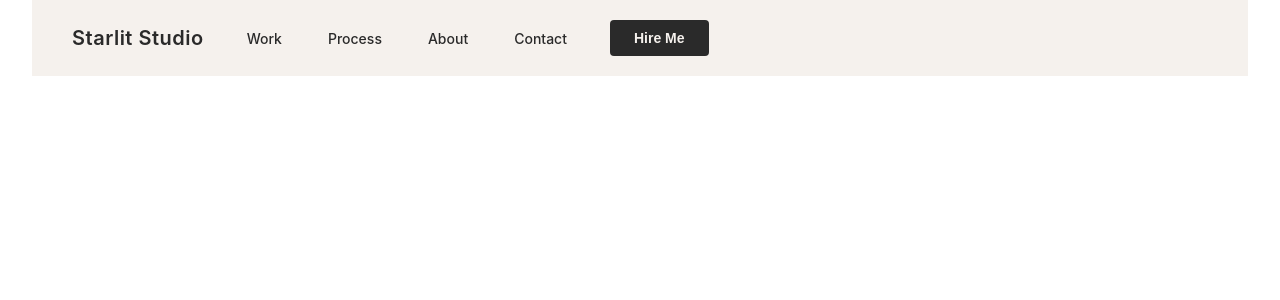
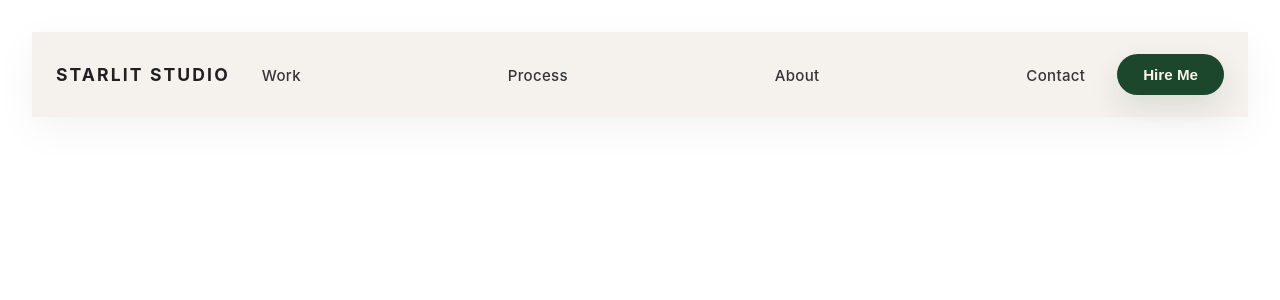
Before and after one commit to aqillkaciww/Portfolio-Aqil-Tamimi-V2, a Vue app: page / in a window 1280 px wide. Shown: the top 300 px of the page. Built offline with nearby package versions, Linux system fonts and the light colour scheme; the HTML template or start-up script is replaced by a standard one.

Commit message:
refactor: replace main.css with globals.css, remove unused styles, and move all styling to globals.css

```diff
--- a/src/App.vue
+++ b/src/App.vue
@@ -6,19 +6,3 @@ import Header from './components/Header.vue'
   <Header />
   <main></main>
 </template>
-
-<style>
-* {
-  margin: 0;
-  padding: 0;
-  box-sizing: border-box;
-}
-
-body {
-  font-family: -apple-system, BlinkMacSystemFont, 'Segoe UI', Roboto, Oxygen, Ubuntu, Cantarell, 'Fira Sans', 'Droid Sans', 'Source Sans Pro', sans-serif;
-}
-
-main {
-  background-color: #f5f1ed;
-}
-</style>
--- /dev/null
+++ b/src/assets/globals.css
@@ -0,0 +1,170 @@
+* {
+  margin: 0;
+  padding: 0;
+  box-sizing: border-box;
+}
+
+:root {
+  color-scheme: light;
+}
+
+body {
+  font-family: -apple-system, BlinkMacSystemFont, 'Segoe UI', Roboto, Oxygen, Ubuntu, Cantarell, 'Fira Sans', 'Droid Sans', 'Source Sans Pro', sans-serif;
+}
+
+#app {
+  max-width: 1280px;
+  margin: 0 auto;
+  padding: 2rem;
+  font-weight: normal;
+}
+
+main {
+  background-color: #f5f1ed;
+}
+
+a,
+.green {
+  text-decoration: none;
+  color: hsla(160, 100%, 37%, 1);
+  transition: 0.4s;
+  padding: 3px;
+}
+
+@media (hover: hover) {
+  a:hover {
+    background-color: hsla(160, 100%, 37%, 0.2);
+  }
+}
+
+.header {
+  width: 100%;
+  background-color: rgba(245, 241, 237, 0.95);
+  padding: 22px 24px;
+  position: sticky;
+  top: 0;
+  left: 0;
+  right: 0;
+  z-index: 100;
+  backdrop-filter: blur(10px);
+  box-shadow: 0 12px 40px rgba(18, 18, 18, 0.05);
+}
+
+.header-container {
+  width: min(1200px, 100%);
+  margin: 0 auto;
+  display: flex;
+  justify-content: space-between;
+  align-items: center;
+  gap: 24px;
+}
+
+.logo {
+  flex-shrink: 0;
+}
+
+.brand-name {
+  font-size: 1.1rem;
+  font-weight: 700;
+  color: #202020;
+  letter-spacing: 0.12em;
+  text-transform: uppercase;
+}
+
+.nav-menu {
+  flex: 1;
+  display: flex;
+  justify-content: center;
+}
+
+.nav-list {
+  width: 100%;
+  list-style: none;
+  display: flex;
+  justify-content: space-between;
+  align-items: center;
+  gap: 24px;
+  margin: 0;
+  padding: 0;
+  min-width: 260px;
+}
+
+.nav-item {
+  margin: 0;
+}
+
+.nav-link {
+  text-decoration: none;
+  color: #353535;
+  font-size: 0.94rem;
+  font-weight: 500;
+  letter-spacing: 0.02em;
+  padding: 10px 8px;
+  border-radius: 999px;
+  transition: color 0.2s ease, background-color 0.2s ease, transform 0.2s ease;
+}
+
+.nav-link:hover {
+  color: #1d472d;
+  background-color: rgba(123, 155, 95, 0.12);
+  transform: translateY(-1px);
+}
+
+.cta-button {
+  background-color: #1d472d;
+  color: #f8f4ea;
+  border: none;
+  padding: 12px 26px;
+  border-radius: 999px;
+  font-size: 0.95rem;
+  font-weight: 700;
+  cursor: pointer;
+  transition: transform 0.2s ease, background-color 0.2s ease, box-shadow 0.2s ease;
+  flex-shrink: 0;
+  box-shadow: 0 14px 30px rgba(29, 71, 45, 0.12);
+}
+
+.cta-button:hover {
+  background-color: #2b6a43;
+  transform: translateY(-1px);
+}
+
+@media (max-width: 940px) {
+  .header {
+    padding: 18px 20px;
+  }
+
+  .header-container {
+    gap: 18px;
+  }
+
+  .nav-list {
+    gap: 20px;
+  }
+}
+
+@media (max-width: 720px) {
+  .header-container {
+    flex-wrap: wrap;
+    gap: 16px;
+    justify-content: space-between;
+  }
+
+  .nav-menu {
+    width: 100%;
+    order: 3;
+    justify-content: flex-start;
+  }
+
+  .nav-list {
+    flex-wrap: wrap;
+    gap: 14px;
+    justify-content: flex-start;
+  }
+
+  .cta-button {
+    width: 100%;
+    justify-self: stretch;
+    padding: 14px 18px;
+  }
+}
--- a/src/assets/main.css
+++ /dev/null
@@ -1,33 +0,0 @@
-#app {
-  max-width: 1280px;
-  margin: 0 auto;
-  padding: 2rem;
-  font-weight: normal;
-}
-
-a,
-.green {
-  text-decoration: none;
-  color: hsla(160, 100%, 37%, 1);
-  transition: 0.4s;
-  padding: 3px;
-}
-
-@media (hover: hover) {
-  a:hover {
-    background-color: hsla(160, 100%, 37%, 0.2);
-  }
-}
-
-@media (min-width: 1024px) {
-  body {
-    display: flex;
-    place-items: center;
-  }
-
-  #app {
-    display: grid;
-    grid-template-columns: 1fr 1fr;
-    padding: 0 2rem;
-  }
-}
--- a/src/components/Header.vue
+++ b/src/components/Header.vue
@@ -41,97 +41,3 @@ const handleHireClick = () => {
   // Nanti bisa ditambah navigasi ke contact section
 };
 </script>
-
-<style scoped>
-.header {
-  background-color: #f5f1ed;
-  padding: 20px 40px;
-  position: sticky;
-  top: 0;
-  z-index: 100;
-}
-
-.header-container {
-  max-width: 1200px;
-  margin: 0 auto;
-  display: flex;
-  justify-content: space-between;
-  align-items: center;
-}
-
-.logo {
-  flex-shrink: 0;
-}
-
-.brand-name {
-  font-size: 20px;
-  font-weight: 600;
-  color: #2a2a2a;
-  letter-spacing: 0.5px;
-}
-
-.nav-menu {
-  flex: 1;
-  display: flex;
-  justify-content: center;
-  margin: 0 40px;
-}
-
-.nav-list {
-  list-style: none;
-  display: flex;
-  gap: 40px;
-  margin: 0;
-  padding: 0;
-}
-
-.nav-item {
-  margin: 0;
-}
-
-.nav-link {
-  text-decoration: none;
-  color: #2a2a2a;
-  font-size: 14px;
-  font-weight: 500;
-  transition: color 0.3s ease;
-}
-
-.nav-link:hover {
-  color: #7b9b5f;
-}
-
-.cta-button {
-  background-color: #2a2a2a;
-  color: #f5f1ed;
-  border: none;
-  padding: 10px 24px;
-  border-radius: 4px;
-  font-size: 14px;
-  font-weight: 600;
-  cursor: pointer;
-  transition: background-color 0.3s ease;
-  flex-shrink: 0;
-}
-
-.cta-button:hover {
-  background-color: #444;
-}
-
-@media (max-width: 768px) {
-  .header-container {
-    flex-wrap: wrap;
-    gap: 20px;
-  }
-
-  .nav-menu {
-    margin: 0;
-    width: 100%;
-    order: 3;
-  }
-
-  .nav-list {
-    gap: 20px;
-  }
-}
-</style>
--- a/src/main.ts
+++ b/src/main.ts
@@ -1,4 +1,4 @@
-import './assets/main.css'
+import './assets/globals.css'
 
 import { createApp } from 'vue'
 import App from './App.vue'
```
